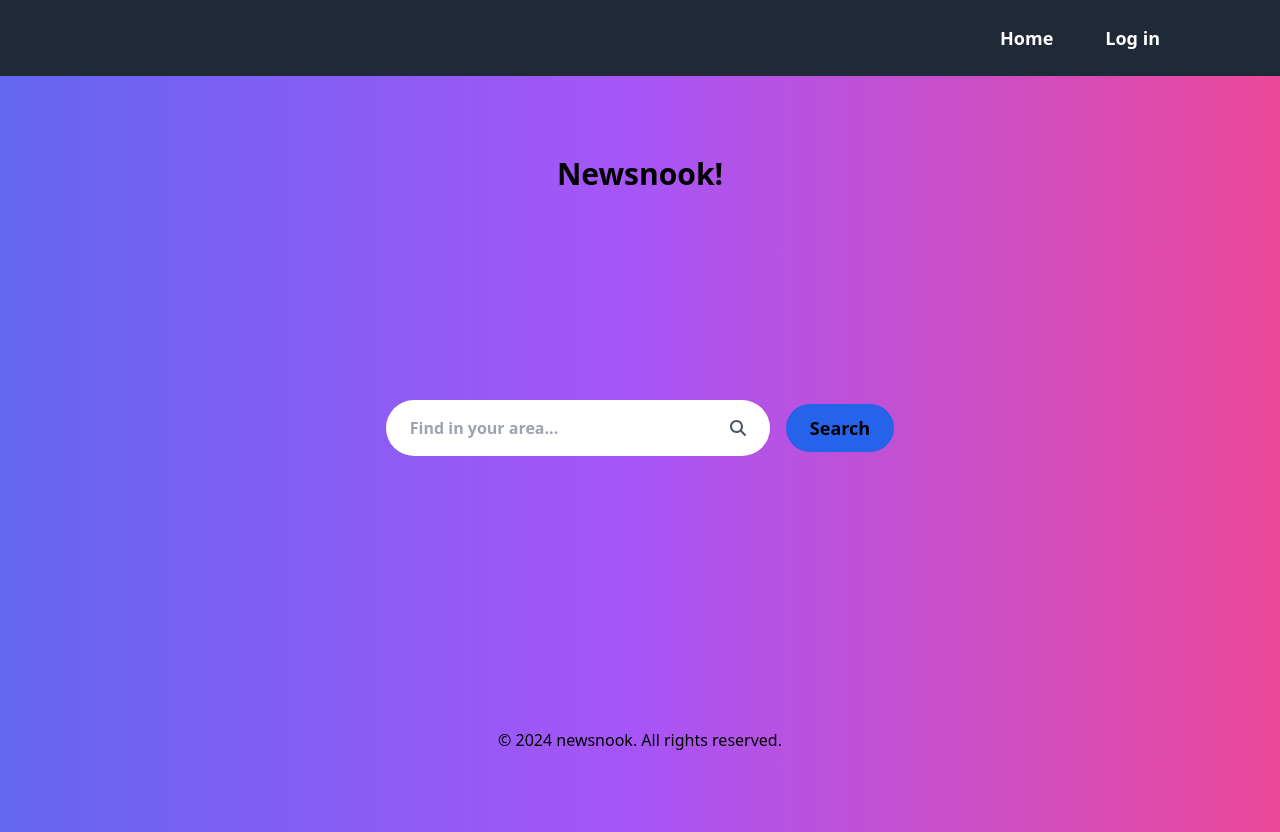
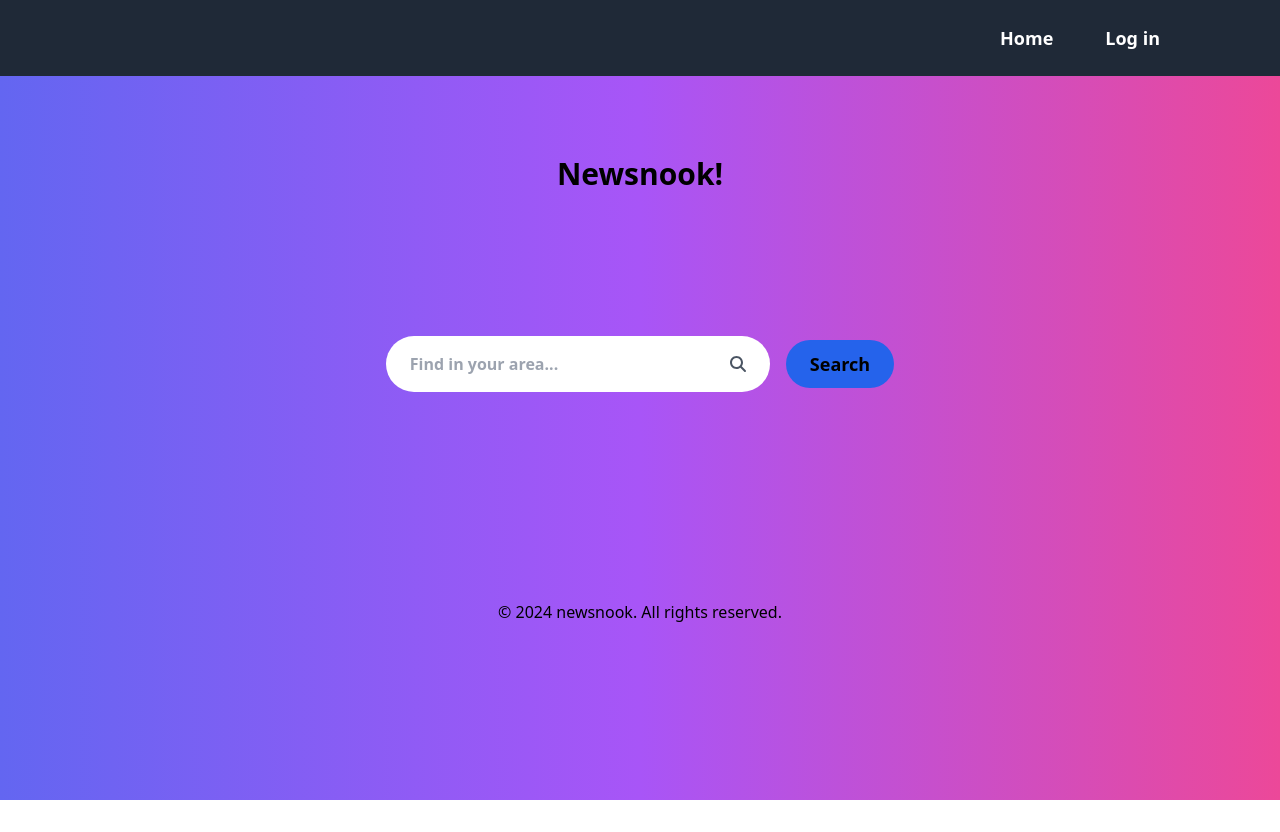
Before and after one commit to ZwingliCaleb/newsnook, a Next.js app: page / in a window 1280 px wide. After the commit the page ends 800 px from the top, so only its background shows below. Built offline with nearby package versions, Linux system fonts and the light colour scheme.

Commit message:
loginpage changes

```diff
--- a/pages/index.tsx
+++ b/pages/index.tsx
@@ -11,7 +11,7 @@ const HomePage: React.FC = () => {
           <div className="justify-center text-center">
            <h1 className="text-3xl font-bold mb-4">Newsnook!</h1>
           </div>
-          <div className="justify-center items-center p-48">
+          <div className="justify-center items-center p-4 sm:p-8 md:p-16 lg:p-24 xl:p-32">
             <SearchBar />
           </div>
           <div>
--- a/pages/login.tsx
+++ b/pages/login.tsx
@@ -43,7 +43,7 @@ const Login: React.FC = () => {
               />
             </div>
             {/* Add password field here */}
-            <div className="mb-4">
+            <div className="mb-4 ">
               <label htmlFor="password" className="block text-gray-600">Password</label>
               <input
                 type="password"
```
